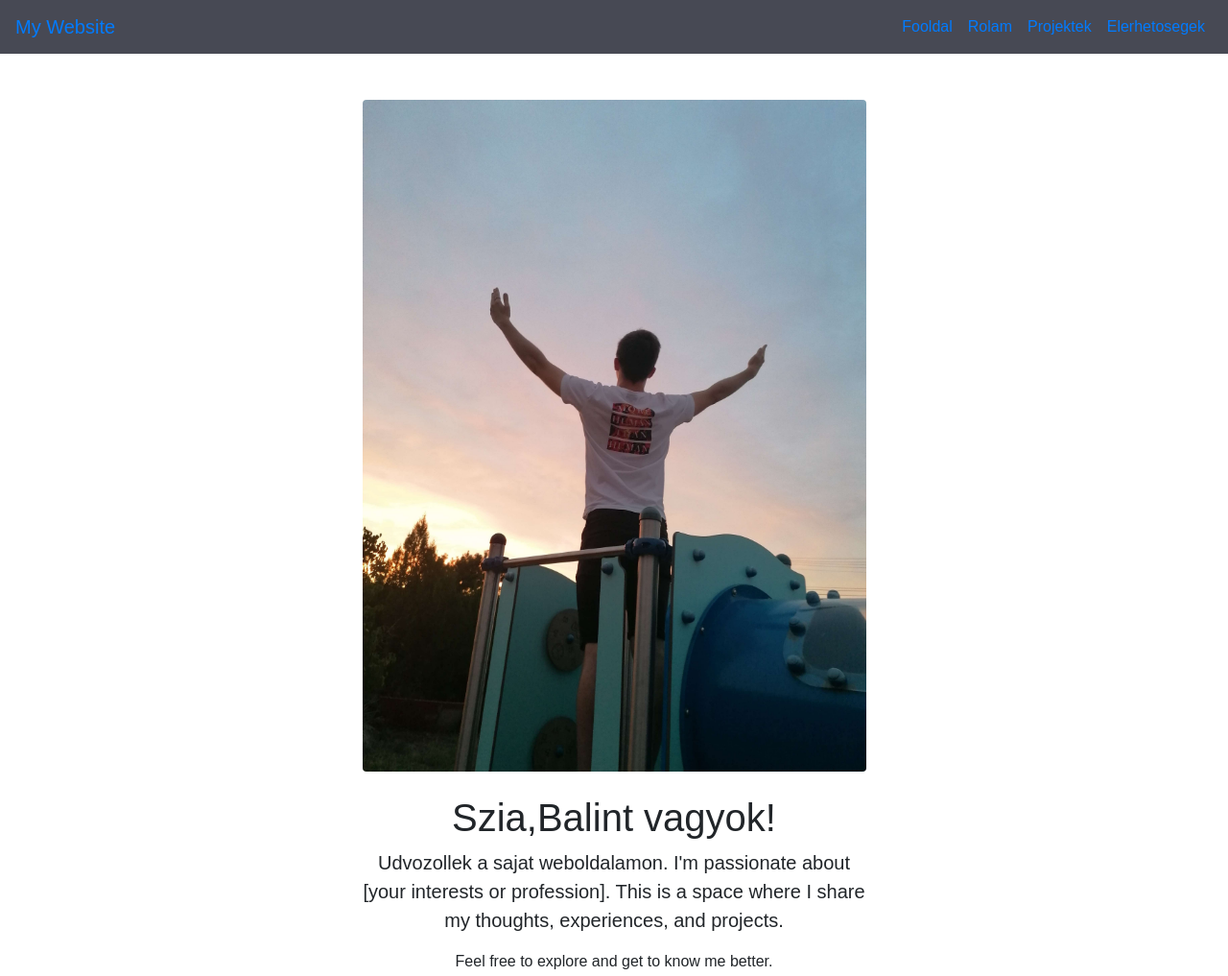
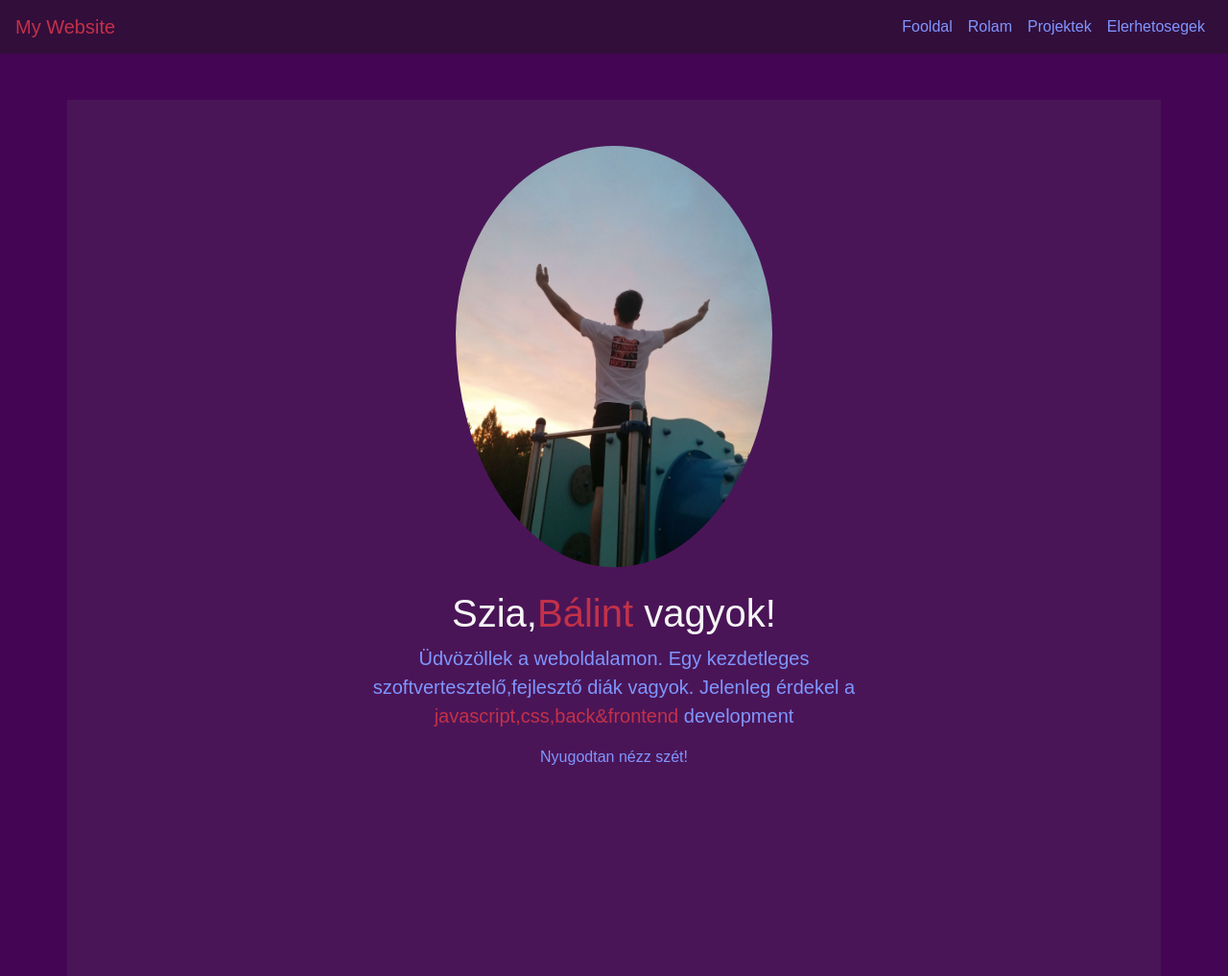
Before and after one commit to MountainSpiritq/Portfolio, a plain HTML site: page index.html in a window 1280 px wide. Shown: the top 1017 px of the page at 96% size. Drawn offline with nearby package versions, Linux system fonts and the light colour scheme.

Commit message:
Coloring

```diff
--- a/home.html
+++ b/home.html
@@ -13,10 +13,10 @@
 <div class="container mt-5">
     <div class="row">
         <div class="col-md-6 offset-md-3 text-center">
-            <img src="./Creator.jpg" class="img-fluid rounded mb-4" alt="Writer's Photo">
-            <h1>Szia,Balint vagyok! </h1>
-            <p class="lead">Udvozollek a sajat weboldalamon. I'm passionate about [your interests or profession]. This is a space where I share my thoughts, experiences, and projects.</p>
-            <p>Feel free to explore and get to know me better.</p>
+            <img src="./Creator.jpg" class="img-fluid creator rounded-circle mb-4 pt-5" alt="Writer's Photo">
+            <h1>Szia,<a class="nev" href="">Bálint</a> vagyok! </h1>
+            <p class="lead">Üdvözöllek a weboldalamon. Egy kezdetleges szoftvertesztelő,fejlesztő diák vagyok. Jelenleg érdekel a <a  class="nev" href="">javascript,css,back&frontend</a> development</p>
+            <p>Nyugodtan nézz szét!</p>
         </div>
     </div>
 </div>
--- a/index.html
+++ b/index.html
@@ -4,13 +4,13 @@
     <meta charset="UTF-8">
     <meta name="viewport" content="width=device-width, initial-scale=1.0">
     <title>My Personal Website</title>
+    <link rel="stylesheet" href="style.css">
     <link href="https://maxcdn.bootstrapcdn.com/bootstrap/4.0.0/css/bootstrap.min.css" rel="stylesheet">
     <script src="routing.js" defer></script>
-    <link rel="stylesheet" href="style.css">
 </head>
 <body>
 
-<nav class="navbar navbar-expand-lg text-white">
+<nav class="navbar navbar-expand-lg ">
     <a class="navbar-brand" href="#">My Website</a>
     <button class="navbar-toggler" type="button" data-toggle="collapse" data-target="#navbarNav" aria-controls="navbarNav" aria-expanded="false" aria-label="Toggle navigation">
         <span class="navbar-toggler-icon"></span>
--- a/style.css
+++ b/style.css
@@ -1,7 +1,36 @@
 *{
     font-family: Arial, Helvetica, sans-serif;
+
 }
 
 nav{
-    background-color:#474954;
+    background-color:#320E3B;
+
 }
+body{
+    background-color:#440654 !important;
+}
+
+.container{
+    background-color: #4a1557;
+}
+.nav-link{
+    color: #7F96FF;
+}
+
+.navbar-brand{
+    color: #C33149;
+}
+.nev{
+    color: #C33149;
+}
+p{
+    color: #7F96FF;
+}
+h1{
+    color: whitesmoke !important;
+}
+.creator{
+    max-height: 50%;
+
+}
```
